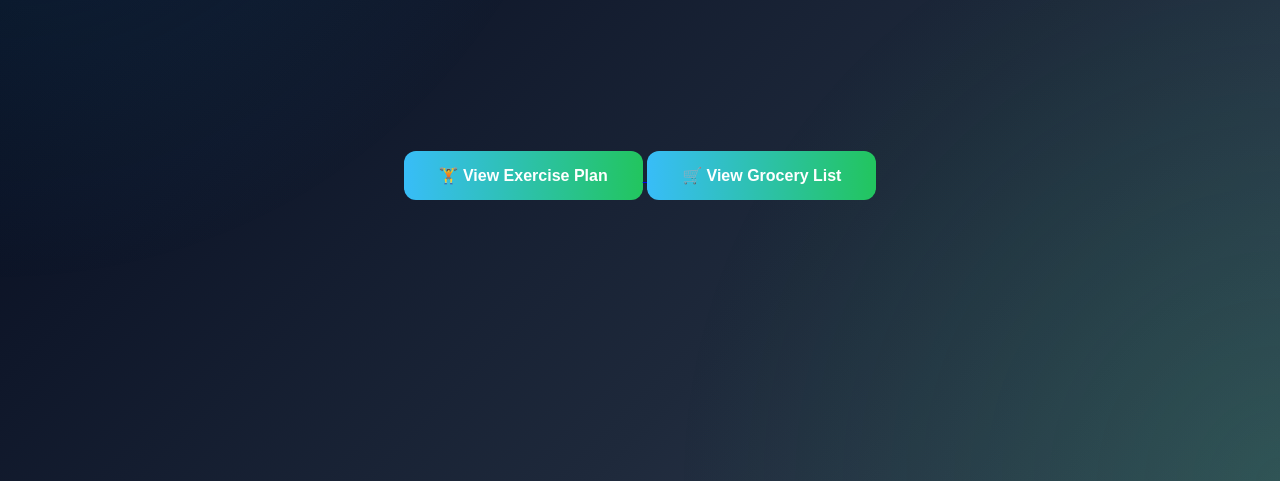
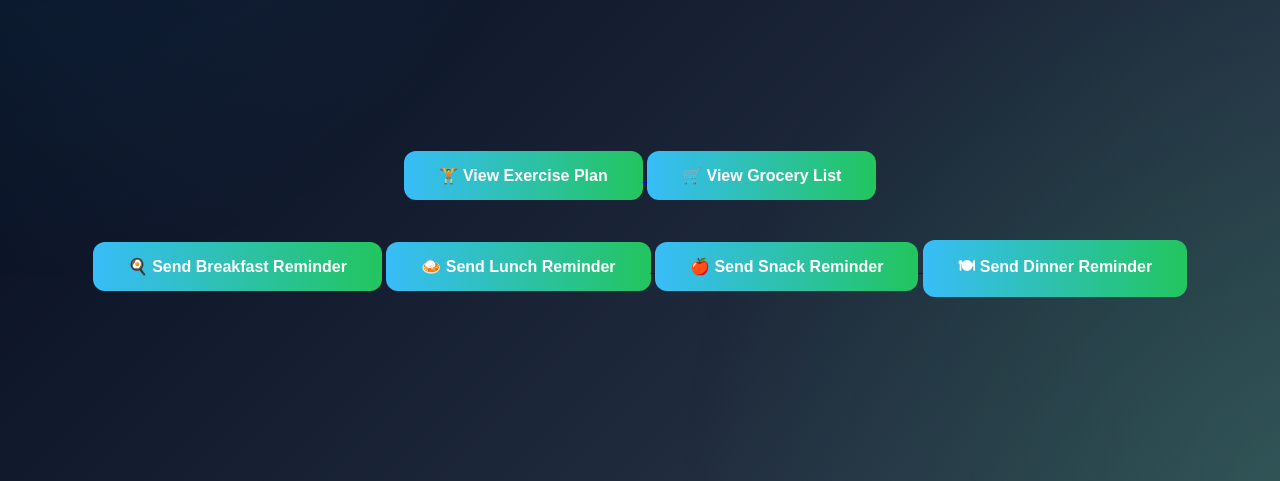
Before and after one commit to kaneshkavenkatesan/NutriAgentAI, a Flask app: template templates/mealplan.html in a window 1280 px wide. Shown: the part 319-800 px from the top of the page. Run offline with Flask 3, Linux system fonts and the light colour scheme; the template is opened without the code that fills it, so the values that code supplies are empty.

Commit message:
Added reminder buttons

```diff
--- a/templates/mealplan.html
+++ b/templates/mealplan.html
@@ -115,6 +115,25 @@
         </a>
 
     </div>
+    <div style="text-align:center; margin-top:30px;">
+
+    <a href="/send-reminder/Breakfast">
+        <button>🍳 Send Breakfast Reminder</button>
+    </a>
+
+    <a href="/send-reminder/Lunch">
+        <button>🍛 Send Lunch Reminder</button>
+    </a>
+
+    <a href="/send-reminder/Snack">
+        <button>🍎 Send Snack Reminder</button>
+    </a>
+
+    <a href="/send-reminder/Dinner">
+        <button>🍽 Send Dinner Reminder</button>
+    </a>
+
+</div>
 
 </body>
 
```
